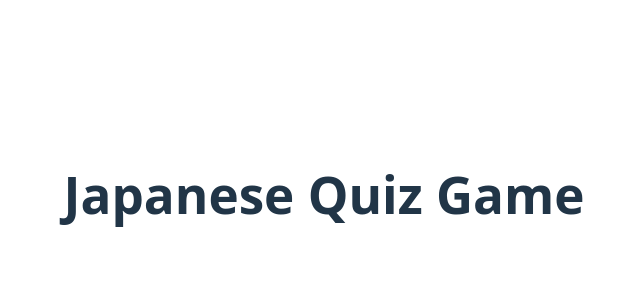
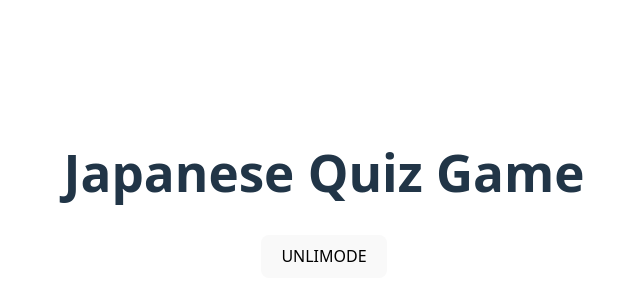
Before and after one commit to JIhushiru/JapCharQuiz, a React (Vite) app: page / in a window 1280 px wide. Shown: the part 206-506 px from the top of the page, without its empty margins (316-956 px from the left). Built offline with nearby package versions, Linux system fonts and the light colour scheme.

Commit message:
add home page component and setup routing

```diff
--- a/src/App.tsx
+++ b/src/App.tsx
@@ -1,11 +1,13 @@
 
 import './App.css'
+import {Routes, Route} from 'react-router-dom';
+import Home from './components/Home';
 
 function App() {
   return (
-    <>
-      <h1>Japanese Quiz Game</h1>
-    </>
+    <Routes>
+      <Route path = '/' element = {<Home/>}/>
+    </Routes>
   );
 }
 
--- /dev/null
+++ b/src/components/Home.tsx
@@ -0,0 +1,11 @@
+import { useNavigate } from "react-router-dom";
+
+export default function Home() {
+    const navigate = useNavigate();
+    return(
+        <>
+        <h1>Japanese Quiz Game</h1>
+        <button onClick={() => navigate("/unlimode")}>UNLIMODE</button>
+        </>
+    );
+}
--- a/src/main.tsx
+++ b/src/main.tsx
@@ -2,7 +2,10 @@
 import { createRoot } from 'react-dom/client'
 import './index.css'
 import App from './App.tsx'
+import {BrowserRouter} from 'react-router-dom';
 
 createRoot(document.getElementById('root')!).render(
-  <App />
+  <BrowserRouter>
+    <App />
+  </BrowserRouter>,
 )
```
